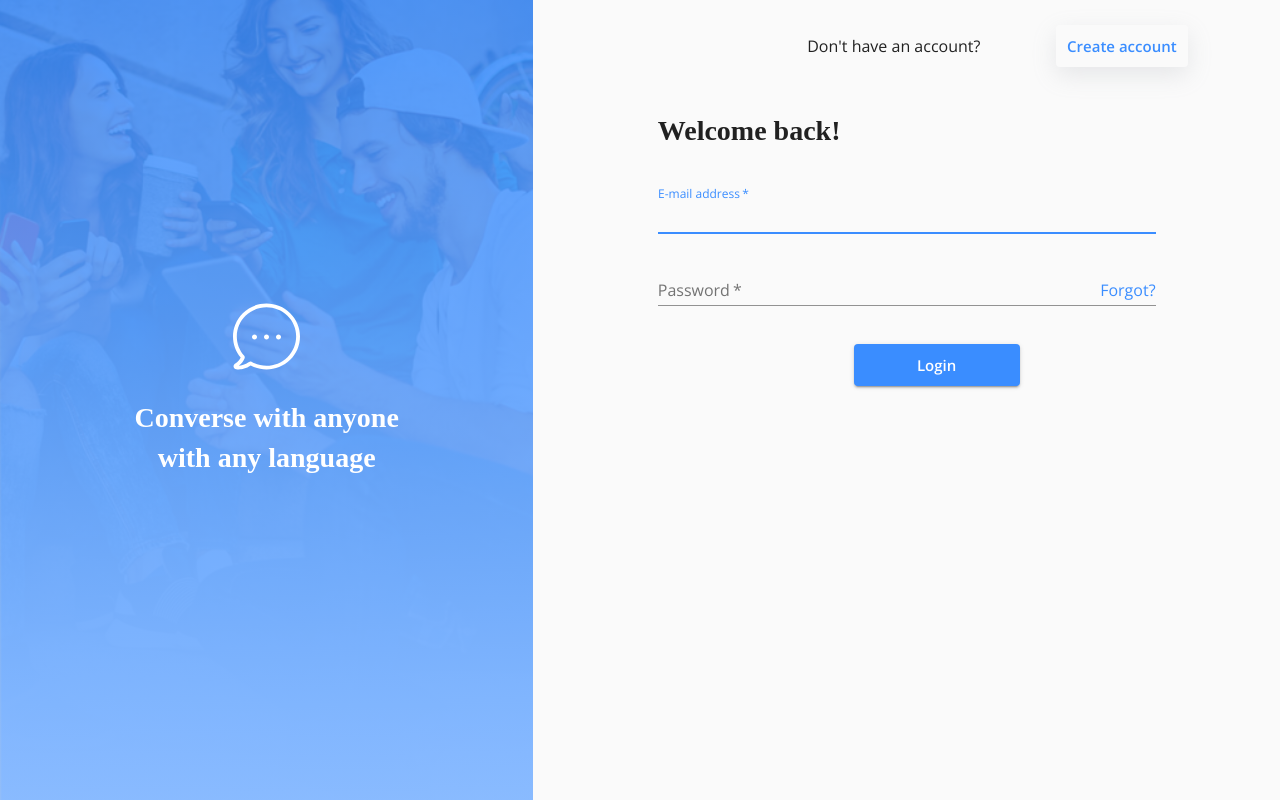
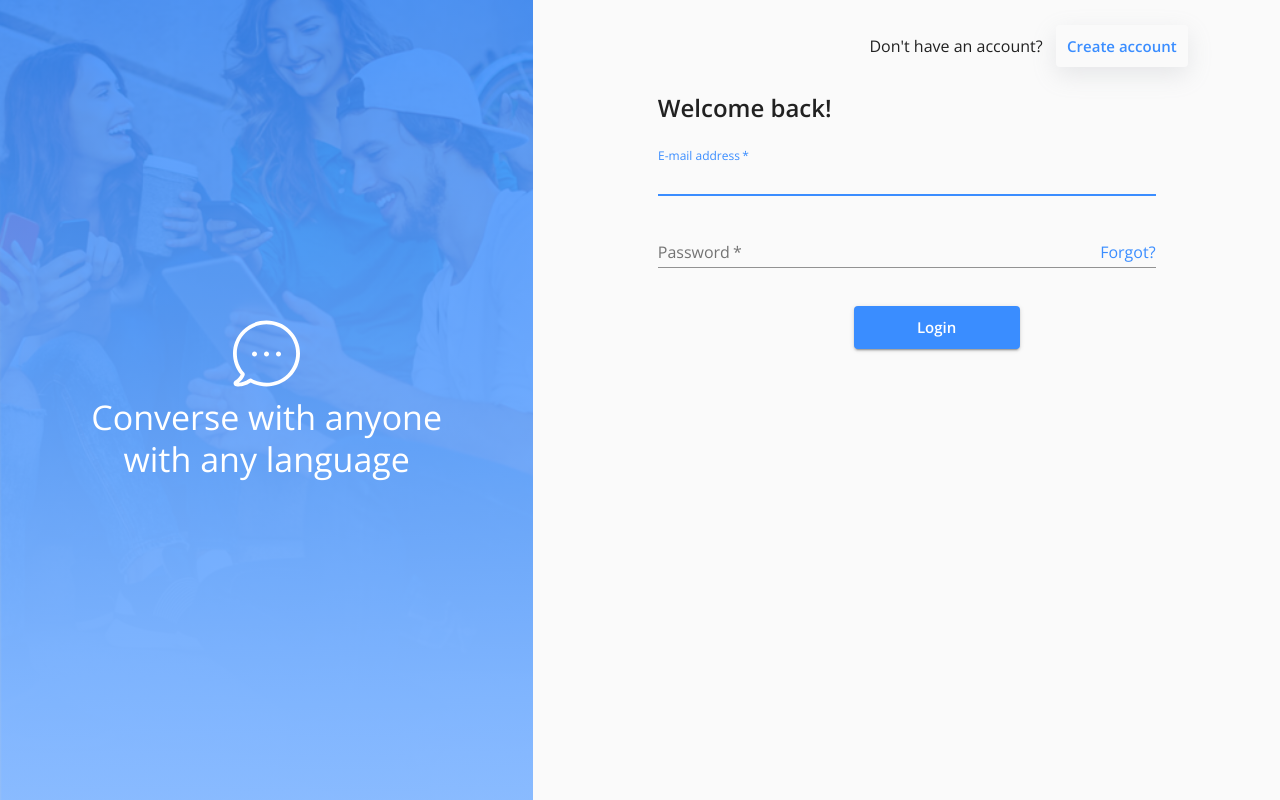
Before and after one commit to jmhubbard/messenger-starter, a React (Create React App) app in the folder client/: page /login in a window 1280 px wide. Shown: the top 800 px of the page. Built offline with nearby package versions, Linux system fonts and the light colour scheme; no server answers.

Commit message:
adjusts spacing and font size for form header and picture text

```diff
--- a/client/src/Login.js
+++ b/client/src/Login.js
@@ -52,6 +52,11 @@ const useStyles = makeStyles((theme) => ({
 
   ButtonGrid: {
     margin: "30px",
+  },
+  formHeader: {
+    fontWeight: "600",
+    fontStyle: "normal",
+
   }
 }));
 
@@ -84,14 +89,14 @@ const Login = (props) => {
           justify="center"
           align="center"
         >
-          <Grid item xs={4} sm={6} md={6}>
+          <Grid item xs={9} sm={9} md={9}>
             <Icon>
               <img
                 src={`${process.env.PUBLIC_URL}/bubble.svg`}
                 alt="Chat Bubble"
               />
             </Icon>
-            <h1>Converse with anyone with any language</h1>
+            <Typography variant="h4">Converse with anyone with any language</Typography>
           </Grid>
         </Grid>
       </Grid>
@@ -104,7 +109,7 @@ const Login = (props) => {
           spacing={0}
           className={classes.topRow}
         >
-          <Grid item xs={4} sm={4} md={4}>
+          <Grid item xs={3} sm={3} md={3}>
             <Typography>Don't have an account?</Typography>
           </Grid>
           <Grid item xs={4} sm={4} md={4}>
@@ -135,7 +140,7 @@ const Login = (props) => {
                 sm={8}
                 md={8}
               >
-                <h1>Welcome back!</h1>
+                <Typography variant="h5" className={classes.formHeader}>Welcome back!</Typography>
                 <form className={classes.form} onSubmit={handleLogin}>
                   <Grid container justify="center">
                     <Grid item xs={12} sm={12} md={12}>
```
